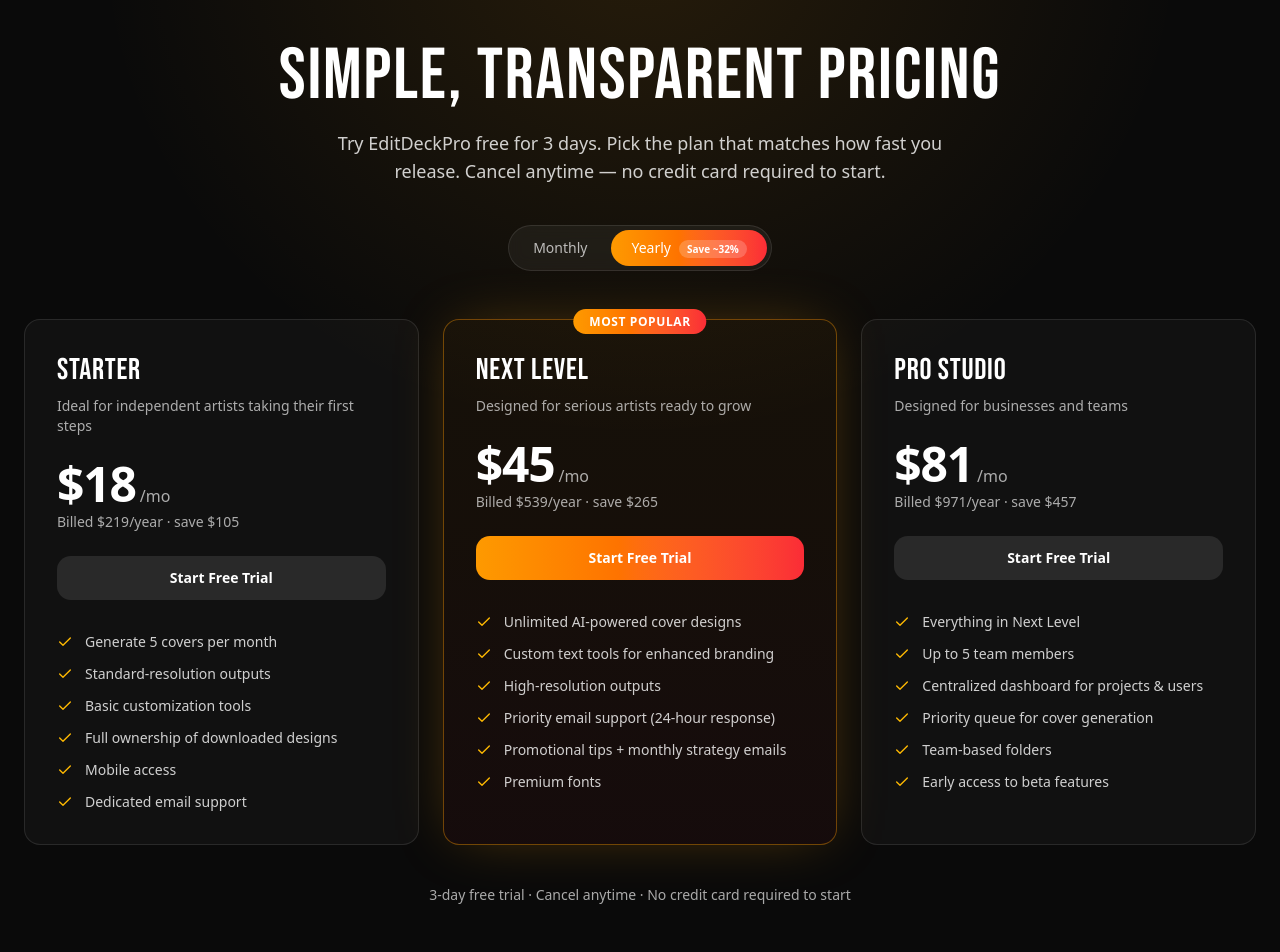
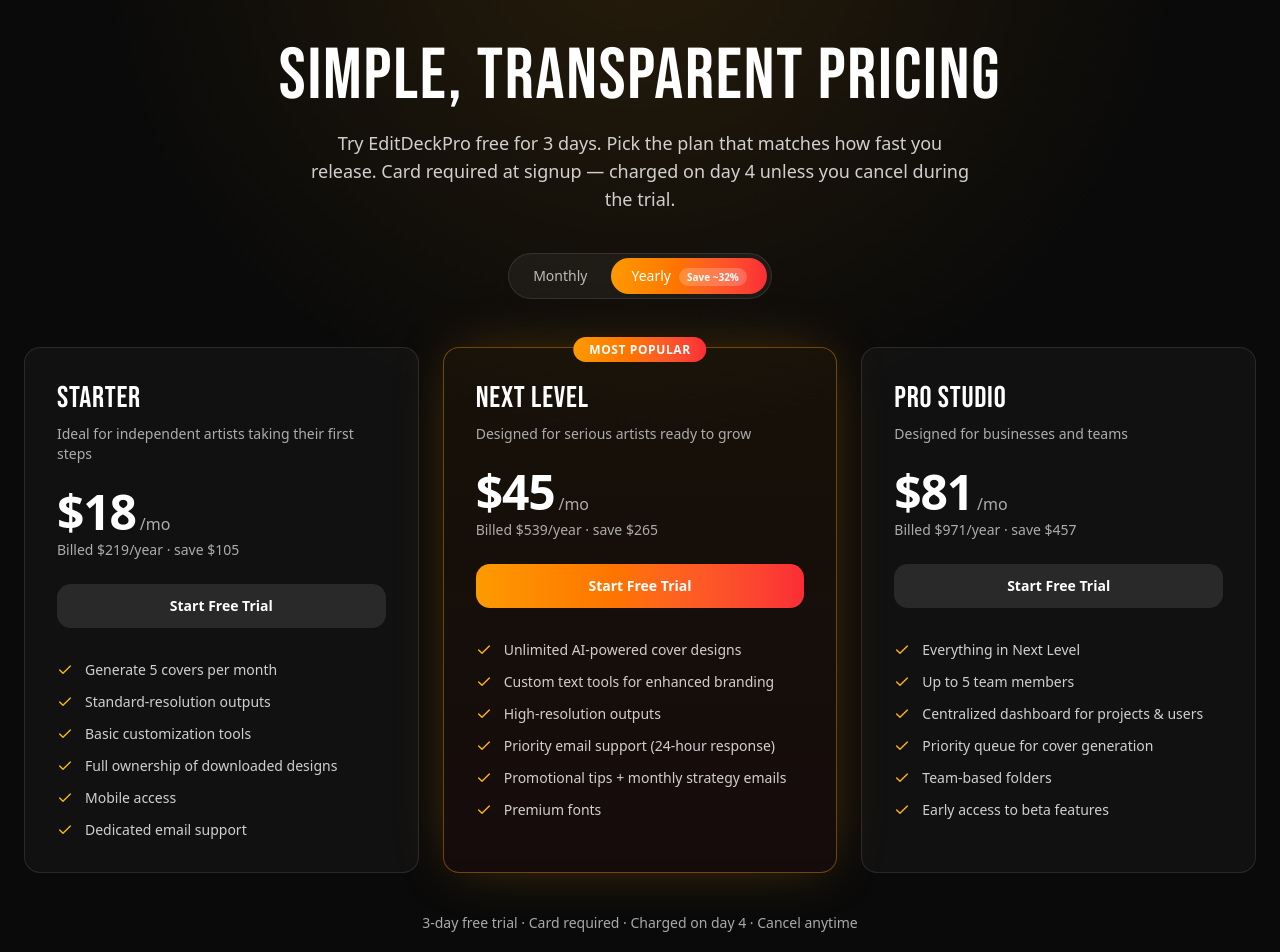
Before and after one commit to Editdeckpro/EDP, a Next.js app: page /site/pricing in a window 1280 px wide. Shown: the part 160-1112 px from the top of the page. Built offline with nearby package versions, Linux system fonts and the light colour scheme.

Commit message:
Point signup CTAs to app.editdeckpro.com, update trial copy for card-required policy, remove money-back guarantee

```diff
--- a/src/app/(marketing)/layout.tsx
+++ b/src/app/(marketing)/layout.tsx
@@ -39,20 +39,20 @@
             </Link>
           </nav>
           <div className="flex items-center gap-4">
-            <Link
-              href="/login"
+            <a
+              href="https://app.editdeckpro.com/login"
               className="text-sm text-white/70 hover:text-white transition-colors"
             >
               Login
-            </Link>
-            <Link href="/signup">
+            </a>
+            <a href="https://app.editdeckpro.com/signup">
               <Button
                 size="sm"
                 className="bg-gradient-to-r from-amber-500 to-red-500 hover:from-amber-400 hover:to-red-400 text-white border-0 font-semibold"
               >
                 Start Free Trial
               </Button>
-            </Link>
+            </a>
           </div>
         </div>
       </header>
--- a/src/app/(marketing)/site/about/page.tsx
+++ b/src/app/(marketing)/site/about/page.tsx
@@ -198,16 +198,16 @@
           Ready to release faster?
         </h2>
         <p className="mx-auto mt-3 max-w-xl text-white/80">
-          Start your 3-day free trial. No credit card required.
+          Start your 3-day free trial. Card required · Charged on day 4 · Cancel anytime.
         </p>
         <div className="mt-6 flex flex-wrap justify-center gap-3">
-          <Link
-            href="/signup"
+          <a
+            href="https://app.editdeckpro.com/signup"
             className="inline-flex items-center gap-2 rounded-xl bg-gradient-to-r from-amber-500 to-red-500 px-6 py-3 text-sm font-semibold text-white hover:brightness-110"
           >
             Start Free Trial
             <ArrowRight className="h-4 w-4" />
-          </Link>
+          </a>
           <Link
             href="/pricing"
             className="rounded-xl border border-white/15 bg-white/5 px-6 py-3 text-sm font-semibold text-white hover:bg-white/10"
--- a/src/app/(marketing)/site/faq/page.tsx
+++ b/src/app/(marketing)/site/faq/page.tsx
@@ -88,8 +88,11 @@
     q: "Can I try the platform for free?",
     a: (
       <p>
-        Yes — we currently offer a <strong className="text-white">3-day free trial</strong>.
-        No credit card required to start.
+        Yes — we offer a <strong className="text-white">3-day free trial</strong>. A
+        payment method is required at signup, and you&apos;ll be charged your
+        selected plan automatically when the trial ends on day 4. You can cancel
+        anytime during the trial from your account dashboard to avoid being
+        charged.
       </p>
     ),
   },
--- a/src/app/(marketing)/site/page.tsx
+++ b/src/app/(marketing)/site/page.tsx
@@ -1,4 +1,3 @@
-import Link from "next/link";
 import Image from "next/image";
 import { Button } from "@/components/ui/button";
 import {
@@ -193,8 +192,8 @@
   return (
     <>
       {/* SECTION 1 — Announcement ribbon */}
-      <Link
-        href="/signup"
+      <a
+        href="https://app.editdeckpro.com/signup"
         className="block bg-[#0a0a0a] border-b border-white/10 hover:bg-white/[0.04] transition-colors"
       >
         <div className="max-w-7xl mx-auto px-6 py-2.5 text-center text-xs sm:text-sm">
@@ -206,7 +205,7 @@
             Try free <ChevronRight className="w-3.5 h-3.5" />
           </span>
         </div>
-      </Link>
+      </a>
 
       {/* SECTION 2 — Hero */}
       <section className="relative overflow-hidden">
@@ -231,28 +230,28 @@
           </p>
 
           <div className="mt-10 flex justify-center">
-            <Link href="/signup">
+            <a href="https://app.editdeckpro.com/signup">
               <Button
                 size="lg"
                 className="bg-gradient-to-r from-amber-500 to-red-500 hover:from-amber-400 hover:to-red-400 text-white border-0 font-semibold h-12 px-8 text-base"
               >
                 Start Free Trial <ChevronRight className="w-4 h-4" />
               </Button>
-            </Link>
+            </a>
           </div>
 
           <div className="mt-8 flex flex-wrap justify-center gap-x-8 gap-y-3 text-sm text-white/60">
             <span className="inline-flex items-center gap-2">
               <ShieldCheck className="w-4 h-4 text-amber-400" />
-              60-Day Money Back Guarantee
+              3-Day Free Trial
             </span>
             <span className="inline-flex items-center gap-2">
               <ShieldCheck className="w-4 h-4 text-amber-400" />
-              Email Support
+              Cancel Anytime
             </span>
             <span className="inline-flex items-center gap-2">
               <ShieldCheck className="w-4 h-4 text-amber-400" />
-              Free Trial
+              Built by Touring Pros
             </span>
           </div>
 
@@ -492,14 +491,14 @@
               </li>
             </ul>
             <div className="mt-8">
-              <Link href="/signup">
+              <a href="https://app.editdeckpro.com/signup">
                 <Button
                   size="sm"
                   className="bg-gradient-to-r from-amber-500 to-red-500 hover:from-amber-400 hover:to-red-400 text-white border-0 font-semibold"
                 >
                   Start Trial <ChevronRight className="w-4 h-4" />
                 </Button>
-              </Link>
+              </a>
             </div>
           </div>
         </div>
@@ -683,17 +682,17 @@
             covers in minutes.
           </p>
           <div className="mt-10">
-            <Link href="/signup">
+            <a href="https://app.editdeckpro.com/signup">
               <Button
                 size="lg"
                 className="bg-gradient-to-r from-amber-500 to-red-500 hover:from-amber-400 hover:to-red-400 text-white border-0 font-semibold h-12 px-10 text-base"
               >
                 Start Free Trial <ChevronRight className="w-4 h-4" />
               </Button>
-            </Link>
+            </a>
           </div>
           <p className="mt-5 text-xs text-white/65">
-            Free trial. Cancel anytime.
+            3-day trial · Card required · Cancel anytime
           </p>
         </div>
       </section>
--- a/src/app/(marketing)/site/pricing/page.tsx
+++ b/src/app/(marketing)/site/pricing/page.tsx
@@ -94,7 +94,7 @@
           </h1>
           <p className="mx-auto mt-4 max-w-2xl text-lg text-white/80">
             Try EditDeckPro free for 3 days. Pick the plan that matches how fast you release.
-            Cancel anytime — no credit card required to start.
+            Card required at signup — charged on day 4 unless you cancel during the trial.
           </p>
         </div>
 
@@ -188,8 +188,8 @@
                   )}
                 </div>
 
-                <Link
-                  href={`/signup?plan=${plan.id}&billing=${billing}`}
+                <a
+                  href={`https://app.editdeckpro.com/signup?plan=${plan.id}&billing=${billing}`}
                   className={`mt-6 block w-full rounded-xl px-4 py-3 text-center text-sm font-semibold transition ${
                     plan.popular
                       ? "bg-gradient-to-r from-amber-500 to-red-500 text-white hover:brightness-110"
@@ -197,7 +197,7 @@
                   }`}
                 >
                   {plan.cta}
-                </Link>
+                </a>
 
                 <ul className="mt-8 space-y-3">
                   {plan.features.map((feature) => (
@@ -213,7 +213,7 @@
         </div>
 
         <p className="mt-10 text-center text-sm text-white/65">
-          3-day free trial · Cancel anytime · No credit card required to start
+          3-day free trial · Card required · Charged on day 4 · Cancel anytime
         </p>
       </section>
 
```
